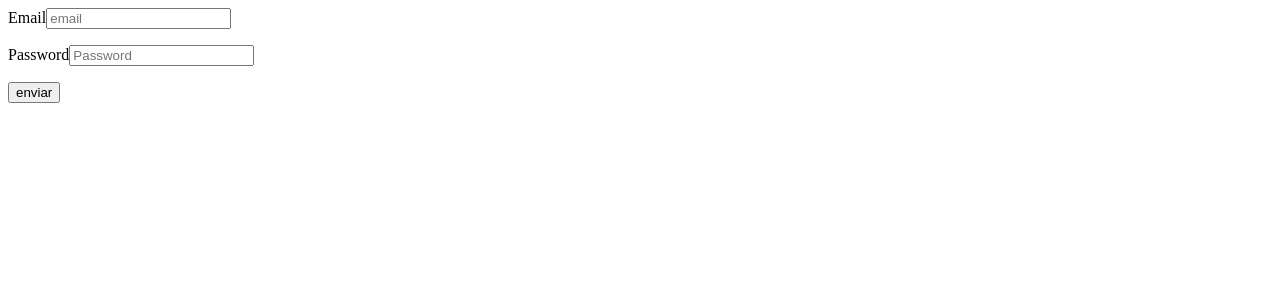
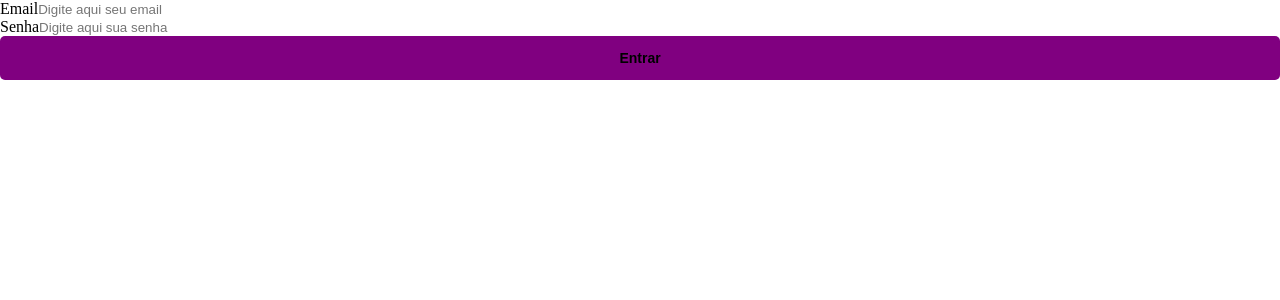
Before and after one commit to SoundSpaceKenzie/SoundSpace, a React (Vite) app: page / in a window 1280 px wide. Shown: the top 300 px of the page. Built offline with nearby package versions, Linux system fonts and the light colour scheme.

Commit message:
fix: change form login

```diff
--- a/src/App.tsx
+++ b/src/App.tsx
@@ -1,9 +1,10 @@
-
 import Rout from './Routes';
+import { GlobalStyle } from './styles/GlobalStyle';
 
 function App() {
   return (
     <>
+      <GlobalStyle />
       <Rout />
     </>
   );
--- a/src/Routes.tsx
+++ b/src/Routes.tsx
@@ -1,5 +1,5 @@
 import { Routes, Route } from 'react-router-dom';
-import Login from './pages/Login/Login';
+import Login from './pages/Login';
 import { RegisterPage } from './pages/RegisterPage';
 
 const Rout = () => (
--- a/src/components/Button/style.ts
+++ b/src/components/Button/style.ts
@@ -1,12 +1,17 @@
-import styled from "styled-components"
+import styled from 'styled-components';
 
-export const StyledButton = styled.button`
-width:100%;
-height:44px;
-background-color: ${({backgroundC})=>backgroundC};
-border: none;
-border-radius: 5px;
-color: ${({textColor})=>textColor};
-font-weight: 600;
-font-size:0.875em;
-`
+interface IStyledButton {
+  backgroundC: string;
+  textColor: string;
+}
+
+export const StyledButton = styled.button<IStyledButton>`
+  width: 100%;
+  height: 44px;
+  background-color: ${({ backgroundC }) => backgroundC};
+  border: none;
+  border-radius: 5px;
+  color: ${({ textColor }) => textColor};
+  font-weight: 600;
+  font-size: 0.875em;
+`;
--- /dev/null
+++ b/src/components/Form/LoginForm/LoginForm.tsx
@@ -0,0 +1,50 @@
+import { useForm } from 'react-hook-form';
+import { zodResolver } from '@hookform/resolvers/zod';
+import { useContext } from 'react';
+
+import { LoginSchema, TLoginValues } from '../../../schemas/UserSchemas';
+import { StyledFormLogin } from './style';
+import { Input } from '../../Input/Input';
+import { UserContext } from '../../../providers/User/UserContext';
+import { Button } from '../../Button';
+
+const LoginForm = () => {
+  const {
+    register,
+    handleSubmit,
+    formState: { errors },
+  } = useForm<TLoginValues>({
+    resolver: zodResolver(LoginSchema),
+  });
+
+  const { UserLogin } = useContext(UserContext);
+
+  const submit = (data: TLoginValues) => {
+    UserLogin(data);
+  };
+
+  return (
+    <StyledFormLogin onSubmit={handleSubmit(submit)}>
+      <Input
+        type='text'
+        label='Email'
+        placeholder='Digite aqui seu email'
+        id='email'
+        error={errors?.email?.message}
+        {...register('email')}
+      />
+
+      <Input
+        type='password'
+        label='Senha'
+        placeholder='Digite aqui sua senha'
+        id='password'
+        error={errors?.password?.message}
+        {...register('password')}
+      />
+      <Button text={'Entrar'} backgroundC={'purple'} textColor={'black'} />
+    </StyledFormLogin>
+  );
+};
+
+export default LoginForm;
--- /dev/null
+++ b/src/components/Form/LoginForm/style.ts
@@ -0,0 +1,3 @@
+import styled from 'styled-components';
+
+export const StyledFormLogin = styled.form``;
--- a/src/pages/Login/Login.tsx
+++ /dev/null
@@ -1,40 +0,0 @@
-import { useForm } from 'react-hook-form';
-import { UserContext } from '../../providers/User/UserContext';
-import { useContext } from 'react';
-import { zodResolver } from '@hookform/resolvers/zod';
-import { LoginSchema, TLoginValues } from '../../schemas/UserSchemas';
-
-const Login = () => {
-  const {
-    register,
-    handleSubmit,
-    formState: { errors },
-  } = useForm<TLoginValues>({
-    resolver: zodResolver(LoginSchema),
-  });
-  const { UserLogin } = useContext(UserContext);
-
-  const submit = (data: TLoginValues) => {
-    UserLogin(data);
-  };
-
-  return (
-    <>
-      <form onSubmit={handleSubmit(submit)}>
-        <label htmlFor='email'>Email</label>
-        <input type='text' placeholder='email' {...register('email')} />
-        <p>{errors.email?.message}</p>
-        <label htmlFor='password'>Password</label>
-        <input
-          type='password'
-          placeholder='Password'
-          {...register('password')}
-        />
-        <p>{errors.password?.message}</p>
-        <button type='submit'>enviar</button>
-      </form>
-    </>
-  );
-};
-
-export default Login;
--- /dev/null
+++ b/src/pages/Login/index.tsx
@@ -0,0 +1,11 @@
+import LoginForm from '../../components/Form/LoginForm/LoginForm';
+
+const Login = () => {
+  return (
+    <>
+      <LoginForm />
+    </>
+  );
+};
+
+export default Login;
```
Also changed, not shown: package.json (+3 -5 lines), src/components/Button/index.tsx (+11 -5 lines), 1 other file (tests, documents, lock files or other folders).
